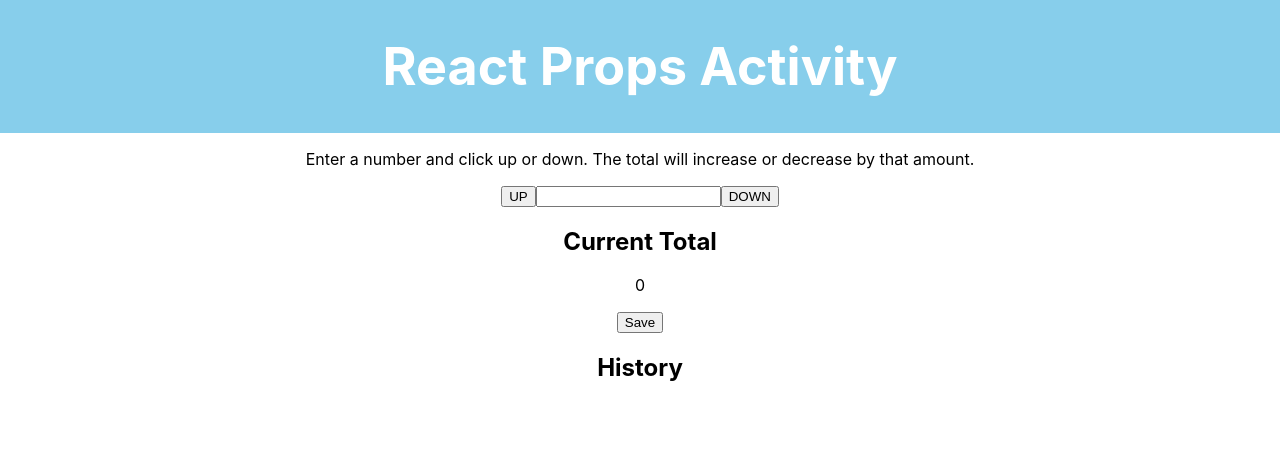
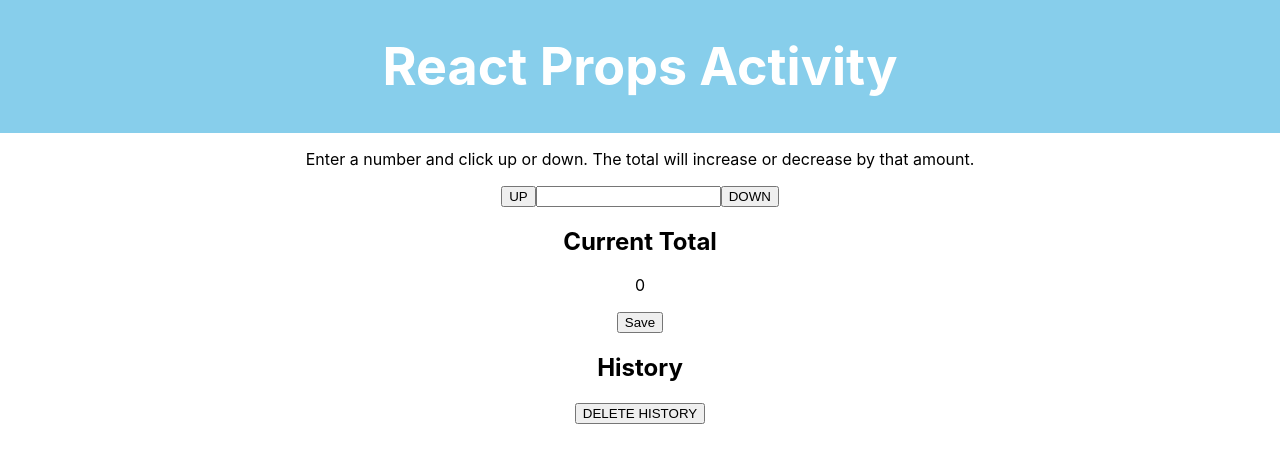
Before and after one commit to kberkeland/react-props-activity, a React (Create React App) app: page / in a window 1280 px wide. Shown: the top 462 px of the page. Built offline with nearby package versions, Linux system fonts and the light colour scheme.

Commit message:
Prevent values below 0 and above 10, add delete button for history

```diff
--- a/src/App.js
+++ b/src/App.js
@@ -34,6 +34,12 @@
     });
   }
 
+  fromHistoryToApp = () => {
+    this.setState({
+      historyNumArray: [],
+    });
+  }
+
   render() {
     return (
       <div className="App">
@@ -41,7 +47,7 @@
         <p>Enter a number and click up or down. The total will increase or decrease by that amount.</p>
         <EnterNumber fromEnterNumberToApp={this.fromEnterNumberToApp} />
         <CurrentTotal appCurrentNumber={this.state.appCurrentNumber} fromCurrentTotalToHistory={this.fromCurrentTotalToHistory}/>
-        <History historyNumArray={this.state.historyNumArray} />
+        <History fromHistoryToApp={this.fromHistoryToApp} historyNumArray={this.state.historyNumArray} />
       </div>
     );
   }
--- a/src/components/EnterNumber.js
+++ b/src/components/EnterNumber.js
@@ -10,7 +10,6 @@
 
     onUpClick = (event) => {
         let newNumber = Number(this.state.currentNum);
-        // console.log(event.target.value);
         console.log(newNumber);
         this.props.fromEnterNumberToApp(newNumber);
     };
@@ -25,9 +24,16 @@
     };
 
     currentNumChange = (event) => {
+        console.log(event.target.value);
+        if(Number(event.target.value) > 10) {
+            alert(`Do not go over 10`);
+        } else if(Number(event.target.value) < 0){
+            alert(`Not allowed below 0`);
+        } else {
         this.setState({
             currentNum: event.target.value,
         });
+        };
     };
 
 
@@ -38,7 +44,7 @@
                 <button onClick={this.onUpClick}>UP</button>
                 <input onChange={this.currentNumChange} />
                 <button onClick={this.onDownClick}>DOWN</button>
-                <p>{this.state.currentNum}</p>
+                {/* <p>{this.state.currentNum}</p> */}
             </div>
     );
   }
--- a/src/components/History.js
+++ b/src/components/History.js
@@ -1,12 +1,17 @@
 import React, { Component } from 'react';
 
 class History extends Component {
-    constructor() {
-        super();
-        this.state = {
-            countNum: '',
-        };
+    constructor(props) {
+        super(props);
+        this.super = {
+            test: '',
+        }
     }
+
+    deleteHistory = () => {
+        this.props.fromHistoryToApp();
+    }
+
     render() {
         const historyArray = [];
         for(let history of this.props.historyNumArray) {
@@ -16,6 +21,7 @@
         return (
             <div>
                 <h2>History</h2>
+                <button onClick={this.deleteHistory}>DELETE HISTORY</button>
                 {historyArray}
             </div>
     );
```
